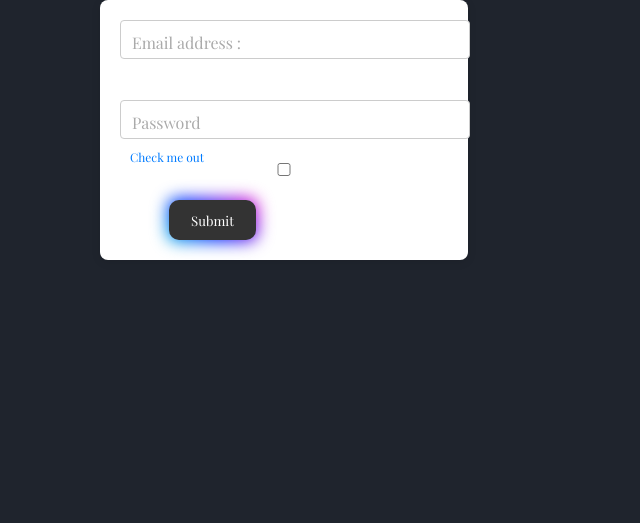
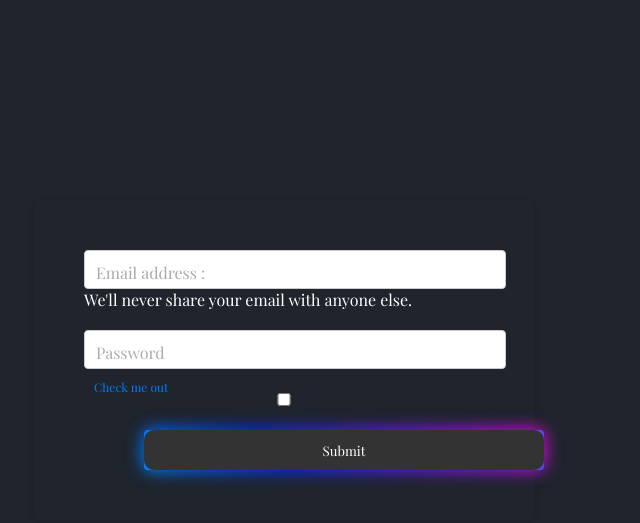
Before and after one commit to Sayan-ghs/portfolio, a plain HTML site: page contact.html in a window 1280 px wide. Shown: the whole page, without its empty margins (356-996 px from the left). Drawn offline with nearby package versions, Linux system fonts and the light colour scheme; a web font is replaced by a local one.

Commit message:
css change

```diff
--- a/style.css
+++ b/style.css
@@ -175,19 +175,16 @@ button:active{
   color:#000;
   font-weight:bold;
 }
-.form-label{
-
-}
 body{
   display:flex;
   justify-content: center;
   align-items: center;
 }
 form{
-  max-width:400px;
-  margin:auto;
-  padding:20px;
-  background:#fff;
+  width:400px;
+  max-width:600px;
+  margin-top:200px;
+  padding:50px;
   box-shadow:0 2px 10px rgba(0, 0, 0, 0.1);
   border-radius:8px;
 }
@@ -220,3 +217,12 @@ input:not(:placeholder-shown) + label{
   font-size:12px;
   color:#007bff;
 }
+.btn{
+  background-color:#007bff;
+  color:white;
+  padding:10px;
+  border:none;
+  border-radius:4px;
+  cursor:pointer;
+  width:100%;
+}
```
